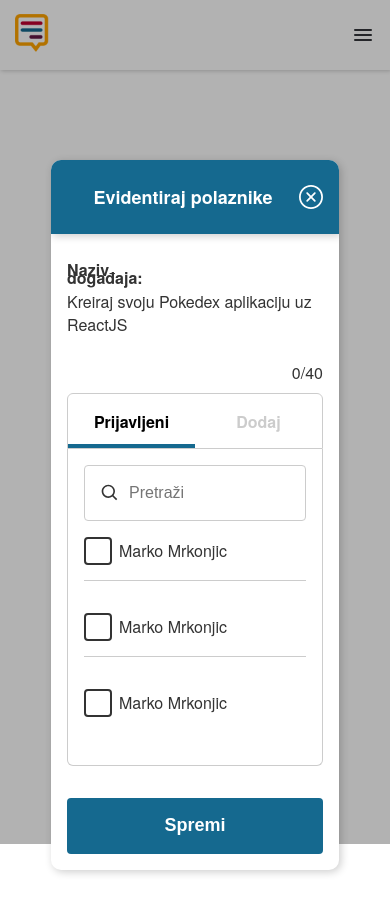
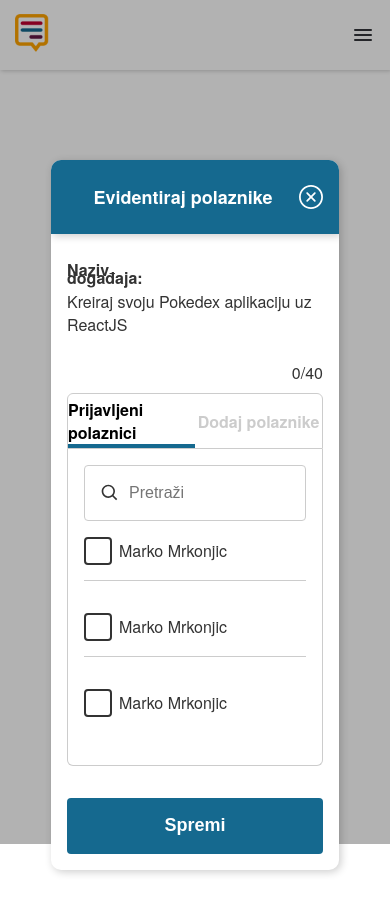
Before and after one commit to DnameZ/TeamProject, a React (Create React App) app: page / in a window 390 px wide. Shown: the top 914 px of the page. Built offline with nearby package versions, Linux system fonts and the light colour scheme.

Commit message:
Added Text Responsive

```diff
--- a/src/components/StudentRecord/StudentRecord.js
+++ b/src/components/StudentRecord/StudentRecord.js
@@ -1,4 +1,4 @@
-import React, { useState } from 'react';
+import React, { useState, useEffect } from 'react';
 import Modal from '../Modal/Modal';
 
 import SearchBar from '../SearchBar/SearchBar';
@@ -29,9 +29,24 @@ import {
 } from '../../lib/styles/generalStyles';
 
 const StudentRecord = () => {
+  const PrijavljeniP = 'Prijavljeni polaznici';
+  const DodajP = 'Dodaj polaznike';
   const Prijavljeni = 'Prijavljeni';
   const Dodaj = 'Dodaj';
   const [isRecord, setIsRecord] = useState(Prijavljeni);
+  const [isMobile, setIsMobile] = useState(false);
+
+  const handleResize = () => {
+    if (window.innerWidth < 720) {
+      setIsMobile(true);
+    } else {
+      setIsMobile(false);
+    }
+  };
+
+  useEffect(() => {
+    window.addEventListener('resize', handleResize);
+  });
 
   const ToggleRecord = (Record) => {
     setIsRecord(Record);
@@ -54,12 +69,12 @@ const StudentRecord = () => {
         <StudentHead>
           <Heading
             Func={() => ToggleRecord(Prijavljeni)}
-            text={Prijavljeni}
+            text={isMobile === false ? PrijavljeniP : Prijavljeni}
             type={SetActiveOrInactive(Prijavljeni)}
           />
           <Heading
             Func={() => ToggleRecord(Dodaj)}
-            text={Dodaj}
+            text={isMobile === false ? DodajP : Dodaj}
             type={SetActiveOrInactive(Dodaj)}
           />
         </StudentHead>
@@ -74,6 +89,10 @@ const StudentRecord = () => {
       </ButtonWrapper>
     </Modal>
   );
+};
+
+const NormalHeading = (Func, arr, type) => {
+  return <></>;
 };
 
 const AddStudent = () => {
```
